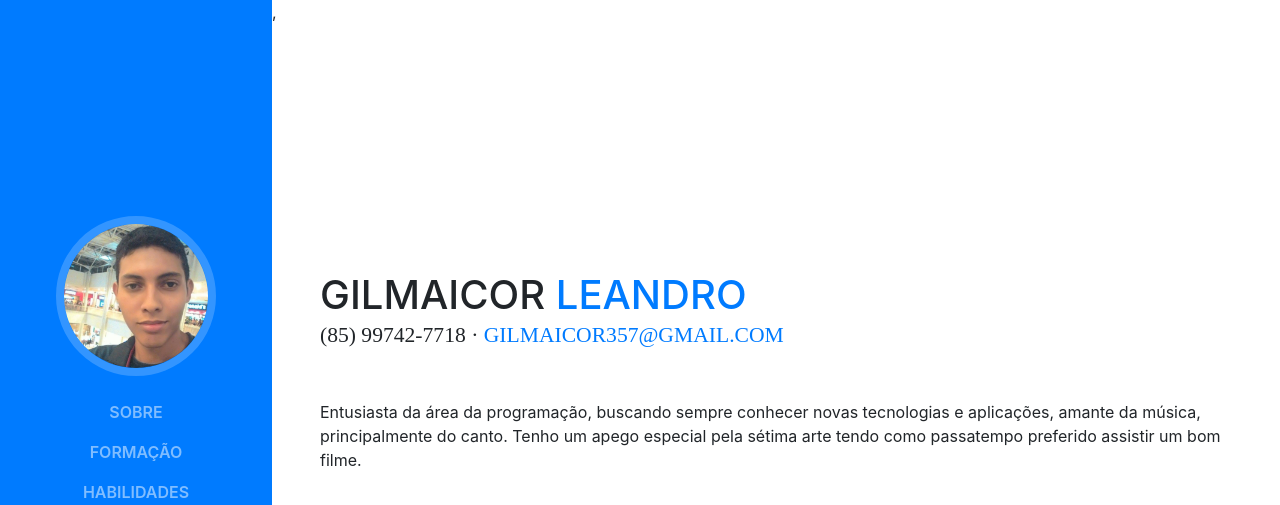
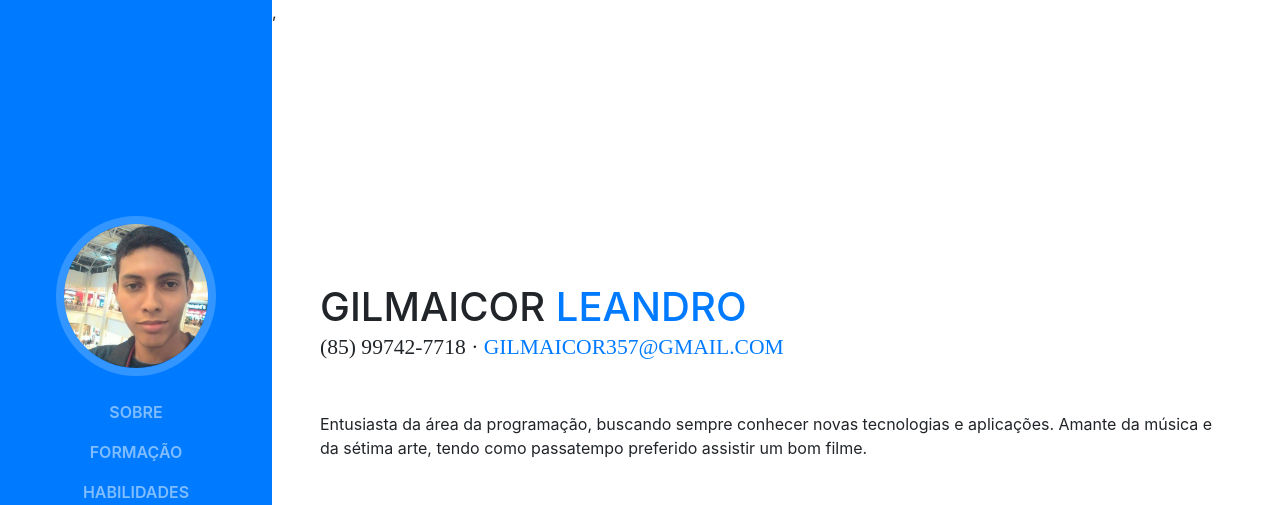
Before and after one commit to gilmaicor/gilmaicor.github.io, a website with bundled scripts: page index.html in a window 1280 px wide. Shown: the top 505 px of the page. Built offline with nearby package versions, Linux system fonts and the light colour scheme; a web font is replaced by a local one.

Commit message:
Update index.html

```diff
--- a/index.html
+++ b/index.html
@@ -69,7 +69,7 @@
           <div class="subheading mb-5">(85) 99742-7718 ·
             <a href="#">gilmaicor357@gmail.com</a>
           </div>
-          <p class="mb-5">Entusiasta da área da programação, buscando sempre conhecer novas tecnologias e aplicações, amante da música, principalmente do canto. Tenho um apego especial pela sétima arte tendo como passatempo preferido assistir um bom filme.</p>
+          <p class="mb-5">Entusiasta da área da programação, buscando sempre conhecer novas tecnologias e aplicações. Amante da música  e da sétima arte, tendo como passatempo preferido assistir um bom filme.</p>
           <ul class="list-inline list-social-icons mb-0">
             <li class="list-inline-item">
               <a href="https://facebook.com/gilmaicor">
```
